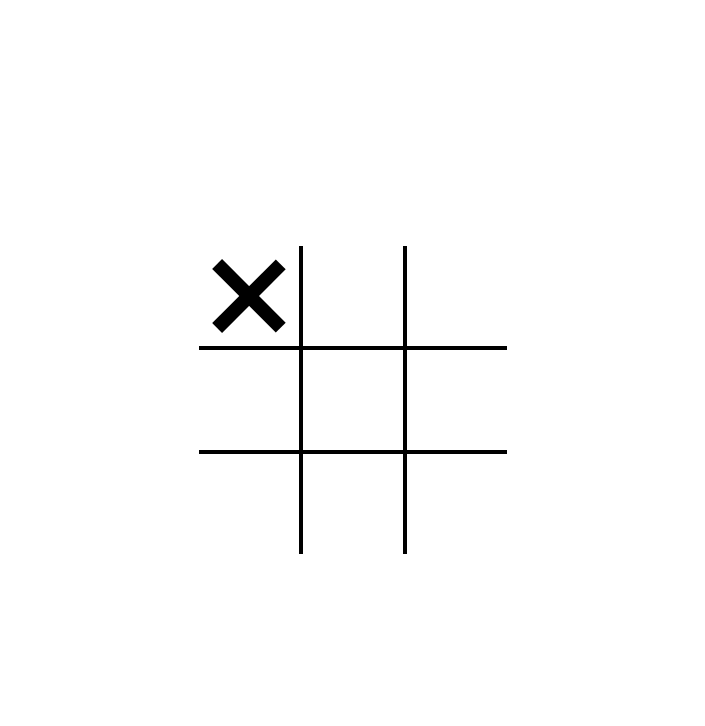
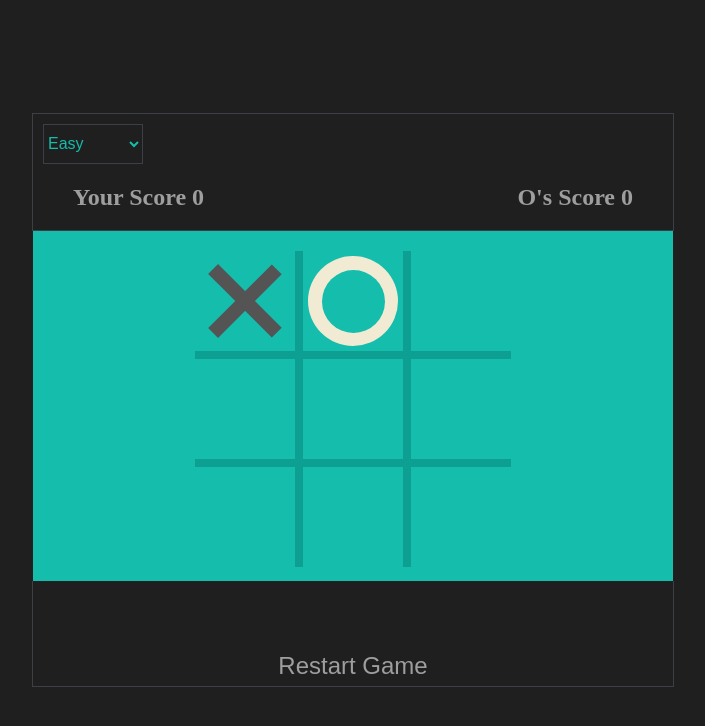
Before and after one commit to SATHYASEELAN-S/Tic-Tac-Toe, a plain HTML site: page index.html in a window 1280 px wide. Both pictures are taken after a click on the element 537 px from the left and 297 px from the top of the page. Shown: the whole page, without its empty margins (287-992 px from the left). Drawn offline with Linux system fonts and the light colour scheme.

Commit message:
minimax is added

```diff
--- a/index.html
+++ b/index.html
@@ -11,6 +11,23 @@
 
 
         <div class="board x" id="board">
+
+            <div class="content-text">
+                <div class="option">
+                    <select name="" id="type">
+                        <option value="0">Easy</option>
+                        <option value="1">Insane</option>
+                        <option value="human">human</option>
+                    </select>
+                </div>
+                <div class="text">
+                    <h2 class="player-1 " id="player-x">Your Score 0</h2>
+                    <h2 class="player-2"  id="player-o">O's Score 0</h2>
+                </div>
+            </div>
+
+            <div class="content">
+
             <div class="cell" id="1"></div>
             <div class="cell" id="2"></div>
             <div class="cell" id="3"></div>
@@ -21,10 +38,15 @@
             <div class="cell" id="8"></div>
             <div class="cell" id="9"></div>
         </div>
-        <div class="winning-message winning-message-show" id="messagewinning">
-            <div class="winning-message-text">X' wins</div>
-            <button id="restartbutton">RESTART</button>
+
+        <div class="winning-message" id="messagewinning">
+
+                <h2 class="winning-message-text"></h2>
+
+            <button id="restartbutton">Restart Game</button>
         </div>
+        </div>
+
 
 
 
--- a/script.js
+++ b/script.js
@@ -1,94 +1,223 @@
-const cellElements = document.querySelectorAll(".cell")
-const board = document.getElementById("board")
-const messageWinning=document.getElementById("messagewinning")
-const messageWinningText= document.querySelector(".winning-message-text")
-const restartGame= document.querySelector("#restartbutton")
-const xClass = 'x'
-const circleClass = "circle"
-let circleTurn=false
-let arr=[]
+const cellElements = document.querySelectorAll(".cell");
+const boardHover = document.querySelector(".board")
+const messageWinning = document.getElementById("messagewinning");
+const messageWinningText = document.querySelector(".winning-message-text");
+const restartGame = document.querySelector("#restartbutton");
+const type = document.getElementById("type")
+const xScore = document.getElementById("player-x")
+const oScore = document.getElementById("player-o")
+const human = "x";
+let level = parseInt(type.value)
+const ai = "O";
+let board = ["", "", "", "", "", "", "", "", "", ""];
+let winner=null
+let x = 0, o = 0
+let circleTurn = false
+let current
 
-startgame()
 
-function startgame(){
-     circleTurn=false
-     arr = [0, 1, 2, 3, 4, 5, 6, 7, 8, 9]
-cellElements.forEach(cell => {
-    cell.classList.remove(xClass)
-    cell.classList.remove(circleClass)
-    cell.removeEventListener('click',handleclick)
-    cell.addEventListener("click", handleclick, { once: true })
+startgame();
+
+type.addEventListener("change", function () {
+    console.log(type.value);
+    level = parseInt(type.value)
+    startgame()
 })
-boardhover()
+
+function startgame() {
+    board = ["", "", "", "", "", "", "", "", "", ""];
+    cellElements.forEach((cell) => {
+        messageWinningText.textContent = "  ";
+        cell.classList.remove(human);
+        cell.classList.remove(ai);
+        cell.removeEventListener("click", handleclick);
+        cell.addEventListener("click", handleclick, { once: true });
+    });
+}
+
+restartGame.addEventListener("click", function () {
+    startgame();
+    messageWinning.classList.add("winning-message-show");
+});
+
+function handleclick(e) {
+    const cell = e.target;
+
+
+    if (type.value != "human") {
+        placeMark(cell, human)
+        if (checkwinner()) {
+            message()
+        } else {
+            let move = bestmove()
+            let aiCell = document.getElementById(move)
+            placeMark(aiCell, ai)
+            if (checkwinner()) {
+                message()
+            }
+            console.log(board);
+        }
+    }
+    else {
+
+
+        current = circleTurn ? ai : human
+        console.log(current,"cureent ");
+
+        placeMark(cell, current)
+        w = checkwinner();
+        console.log("win", w);
+
+
+        if (w) {
+            message()
+            console.log("true");
+
+        }
+
+        switchTurn()
+        boardhover()
+
+    }
+}
+function switchTurn() {
+    circleTurn = !circleTurn
+}
+function boardhover() {
+    boardHover.classList.remove(human)
+    boardHover.classList.remove(ai)
+    let hoverClass = circleTurn ? ai : human
+    boardHover.classList.add(hoverClass)
+}
+
+function message() {
+    if (winner == null) {
+        messageWinningText.textContent = "Match Draw";
+    } else {
+
+        cellElements.forEach((cell) => {
+        cell.removeEventListener("click", handleclick);
+        })
+        messageWinningText.textContent = winner + "'s Won";
+        if (winner == 'x') {
+            x++
+            xScore.textContent = `Your Score ${x}`
+            console.log(x);
+        } else if (winner == 'O') {
+            o++
+            oScore.textContent = `O' Score ${o}`
+            console.log(o);
+        }
+    }
 }
 
 
-restartGame.addEventListener('click',function(){
-    startgame()
-    messageWinning.classList.add("winning-message-show")
-})
+function bestmove() {
+    let move;
+    let bestscore = -Infinity;
 
-function handleclick(e) {
-    const cell = e.target
-    const currentclass = circleTurn ? circleClass : xClass
-    placeMark(cell, currentclass)
-}
-function placeMark(cell, currentclass) {
-    cell.classList.add(currentclass)
-
-    arr[cell.getAttribute('id')]=currentclass
-    const winornot=check()
-
-    if (winornot==1)
-    {
-       messageWinning.classList.remove("winning-message-show")
-        messageWinningText.textContent=`${circleTurn?"O":"X"}'s Wins`
-       console.log("Wins");
+    for (let i = 1; i < 10; i++) {
+        if (board[i] == "") {
+            board[i] = ai;
+            let score = minimax(board, 0, false);
+            board[i] = "";
+            if (score > bestscore) {
+                bestscore = score;
+                move = i;
+            }
+        }
     }
-    else if(winornot==0)
-     {
-      messageWinning.classList.remove("winning-message-show")
-      messageWinningText.textContent=`Match Draw`
-     }
-
-    switchTurns()
-    boardhover()
+    board[move] = ai;
+    return move;
 }
 
-function switchTurns() {
-    circleTurn = !circleTurn
-}
+let scores = [
+    {
+        x: 0,
+        O: 0,
+        draw: 1,
+    }, {
 
-function boardhover() {
-    board.classList.remove("x")
-    board.classList.remove("circle")
-    if (circleTurn) {
-        board.classList.add("circle")
+        x: -1,
+        O: 1,
+        draw: 0,
+    }]
+
+function minimax(board, depth, isMaximizing) {
+    let result = checkwinner();
+    if (result !== null) {
+        return scores[level][result];
     }
-    else {
-        board.classList.add("x")
+    if (isMaximizing) {
+        let bestscore = -Infinity;
+        for (let i = 1; i < 10; i++) {
+            if (board[i] == "") {
+                board[i] = ai;
+                let score = minimax(board, depth + 1, false);
+                board[i] = "";
+                if (score > bestscore) {
+                    bestscore = score;
+                }
+            }
+        }
+        return bestscore;
+    } else {
+        let bestscore = Infinity;
+        for (let i = 1; i < 10; i++) {
+            if (board[i] == "") {
+                board[i] = human;
+                let score = minimax(board, depth + 1, true);
+                board[i] = "";
+                if (score < bestscore) {
+                    bestscore = score;
+                }
+            }
+        }
+        return bestscore;
     }
 }
 
-function check() {
-    if (arr[1] == arr[2] && arr[2] === arr[3])
-        return 1
-    else if (arr[4] == arr[5] && arr[5] === arr[6])
-        return 1
-    else if (arr[7] == arr[8] && arr[8] === arr[9])
-        return 1
-    else if (arr[1] == arr[4] && arr[4] === arr[7])
-        return 1
-    else if (arr[2] == arr[5] && arr[5] === arr[8])
-        return 1
-    else if (arr[3] == arr[6] && arr[6] === arr[9])
-        return 1
-    else if (arr[1] == arr[5] && arr[5] === arr[9])
-        return 1
-    else if (arr[7] == arr[5] && arr[5] === arr[3])
-        return 1
-    else if (arr[1] != 1 && arr[2] != 2 && arr[3] != 3
-        && arr[4] != 4 && arr[5] != 5 &&
-        arr[6] != 6 && arr[7] != 7 && arr[8] != 8 && arr[9] != 9)
-        return 0
+function placeMark(cell, placedMark) {
+    const index=cell.getAttribute("id")
+    cell.classList.add(placedMark);
+    board[index] = placedMark;
+    cell.removeEventListener("click", handleclick);
 }
+
+function equal(a, b, c) {
+    return a == b && b == c && a != "";
+}
+
+function checkwinner() {
+    let currentclass = null;
+    if (equal(board[1], board[2], board[3]))
+        currentclass = board[1];
+    else if (equal(board[4], board[5], board[6]))
+        currentclass = board[4];
+    else if (equal(board[7], board[8], board[9]))
+        currentclass = board[7];
+    else if (equal(board[1], board[4], board[7]))
+        currentclass = board[4];
+    else if (equal(board[2], board[5], board[8]))
+        currentclass = board[2];
+    else if (equal(board[3], board[6], board[9]))
+         currentclass = board[9];
+    else if (equal(board[1], board[5], board[9]))
+        currentclass = board[9];
+    else if (equal(board[3], board[5], board[7]))
+        currentclass = board[7];
+    else if (
+        board[1] != "" &&
+        board[2] != "" &&
+        board[3] != "" &&
+        board[4] != "" &&
+        board[5] != "" &&
+        board[6] != "" &&
+        board[7] != "" &&
+        board[8] != "" &&
+        board[9] != ""
+    )
+        return "Draw";
+    winner =currentclass
+    return winner;
+}
--- a/style.css
+++ b/style.css
@@ -4,7 +4,10 @@
 
 body{
     margin:0;
+    background-color: rgb(31, 31, 31);
 }
+
+
 
 :root{
 
@@ -13,20 +16,72 @@ body{
 }
 
 .board{
-    display: grid;
+    display: flex;
     width: 100vw;
     height: 100vh;
+    flex-direction: column;
+    text-align: start;
     justify-content: center;
     align-content: center;
     align-items: center;
     justify-items: center;
+
+}
+.content-text ,
+.winning-message{
+    border:1px solid hsl(206, 6%, 25%);
+    width: 50%;
+    color: hsl(0, 0%, 62%);
+    background-color: hsl(0, 0%, 12%);
+
+}
+.content-text .text{
+    margin: 0 40px;
+}
+.content-text .player-1{
+    float: left;
+    text-align: left;
+}
+.content-text .player-2{
+    float: right;
+}
+#type
+{
+
+    border: .1px solid rgb(60, 64, 68);
+    outline: none;
+    width: 100px;
+    height: 40px;
+    margin-left: 10px;
+    margin-top: 10px;
+    font-size: 16px;
+    background-color: hsl(0, 0%, 12%);
+    color: hsl(174, 81%, 41%);
+}
+#type option{
+    border-radius: 0px;
+    font-size: 12px;
+    width: 40%;
+
+
+}
+.content{
+
+    display: grid;
+    justify-content: center;
+    align-items: center;
+    height: 300px;
+    padding-top: 20px;
+    padding-bottom: 30px;
+    width: 50%;
+    background-color: hsl(174, 81%, 41%);
     grid-template-columns: repeat(3,auto);
+
 }
-
 .cell{
     width:var(--cell-size);
     height:var(--cell-size);
-    border: 2px solid black;
+    border: 4px solid hsl(174, 85%, 34%);
     display: flex;
     justify-content: center;
     align-items: center;
@@ -55,48 +110,51 @@ body{
 }
 
 
-.cell.x,.cell.circle{
+.cell.x,.cell.O{
     cursor: not-allowed;
 }
 
 
-.board.x .cell:not(.x):not(.circle):hover:before,
-.board.x .cell:not(.x):not(.circle):hover:after
+.board.x .cell:not(.x):not(.O):hover:before,
+.board.x .cell:not(.x):not(.O):hover:after
 {
-    background-color: lightgray !important;
+    background-color: hsl(0, 0%, 78%) !important;
 }
 
 .cell.x:before,
 .cell.x:after,
-.board.x .cell:not(.x):not(.circle):hover:before,
-.board.x .cell:not(.x):not(.circle):hover:after{
+.board.x .cell:not(.x):not(.O):hover:before,
+.board.x .cell:not(.x):not(.O):hover:after{
 
     position: absolute;
     content: "";
     width: calc(var(--mark-size)*.15);
     height: var(--mark-size);
-    background-color: black;
+    background-color: hsl(0, 0%, 33%);
 }
 
 .cell.x::before,
-.board.x .cell:not(.x):not(.circle):hover:before{
+.board.x .cell:not(.x):not(.O):hover:before{
     transform: rotate(45deg);
 }
 .cell.x::after,
-.board.x .cell:not(.x):not(.circle):hover:after{
+.board.x .cell:not(.x):not(.O):hover:after{
     transform: rotate(-45deg);
 }
 
-.board.circle .cell:not(.x):not(.circle):hover:before
+.board.O .cell:not(.x):not(.O):hover:before
 {
-        background-color: lightgray !important;
+    background-color: hsl(0, 0%, 78%) !important;
+/* change88888888888888888888888888888888888888888888888888888888888888888888888  */
+
 }
 
 
-.cell.circle:before,
-.cell.circle:after,
-.board.circle .cell:not(.x):not(.circle):hover:before,
-.board.circle .cell:not(.x):not(.circle):hover:after{
+
+.cell.O:before,
+.cell.O:after,
+.board.O .cell:not(.x):not(.O):hover:before,
+.board.O .cell:not(.x):not(.O):hover:after{
 
     position: absolute;
     content: "";
@@ -104,43 +162,69 @@ body{
 
     width: calc(var(--mark-size));
     height: var(--mark-size);
-    background-color: black;
+    background-color: hsl(46, 54%, 89%);
 }
-.cell.circle::after,
-.board.circle .cell:not(.x):not(.circle):hover:after{
+.cell.O::after,
+.board.O .cell:not(.x):not(.O):hover:after{
     width: calc(var(--mark-size)*.7);
     height: calc(var(--mark-size)*.7);
-    background-color: white;
+    background-color:hsl(174, 81%, 41%);
 }
 
 
 .winning-message{
+    border-top: none;
+    display: flex;
     justify-content: center;
     align-items: center;
-    position: fixed;
-    color: white;
-    inset: 0;
-    display: flex;
     flex-direction: column;
-    font-size: 60px;
-    background-color: rgba(0,0,0,.95);
 }
 
 #restartbutton{
-    background-color: white;
-    border: 1px solid black;
+    background-color:hsl(0, 0%, 12%);
+    border:none;
+    color: hsl(0, 0%, 62%);
     cursor: pointer;
+    margin-top: 0;
+
     font-size: 1.5rem;
     padding:.25em .5em;
-    margin-top:10px;
 
 }
-#restartbutton:hover{
-    background-color: black;
-    border: 1px solid white;
-    color: white;
+
+.winning-message-text {
+    display: flex;
+    justify-content: center;
+    flex-direction: column;
+    align-items: center;
+    color: hsl(174, 67%, 52%);
+    text-align: center;
+    margin-top: 0;
+    padding-top: 10px;
+    height: 30px;
+    font-size:30px;
+    margin-top: 0;
 }
 
-.winning-message-show{
-    display: none ;
+
+@media (min-width:768px) and (max-width:992px)
+{
+    .content-text ,.winning-message,.content{
+        width: 60%;
+
+    }
 }
+@media (max-width:768px)
+{
+    .content-text ,.winning-message,.content{
+        width: 90%;
+
+    }
+    .content-text .text{
+       display: flex;
+       justify-content: center;
+       align-items: center;
+       flex-direction: column;
+
+    }
+}
```
